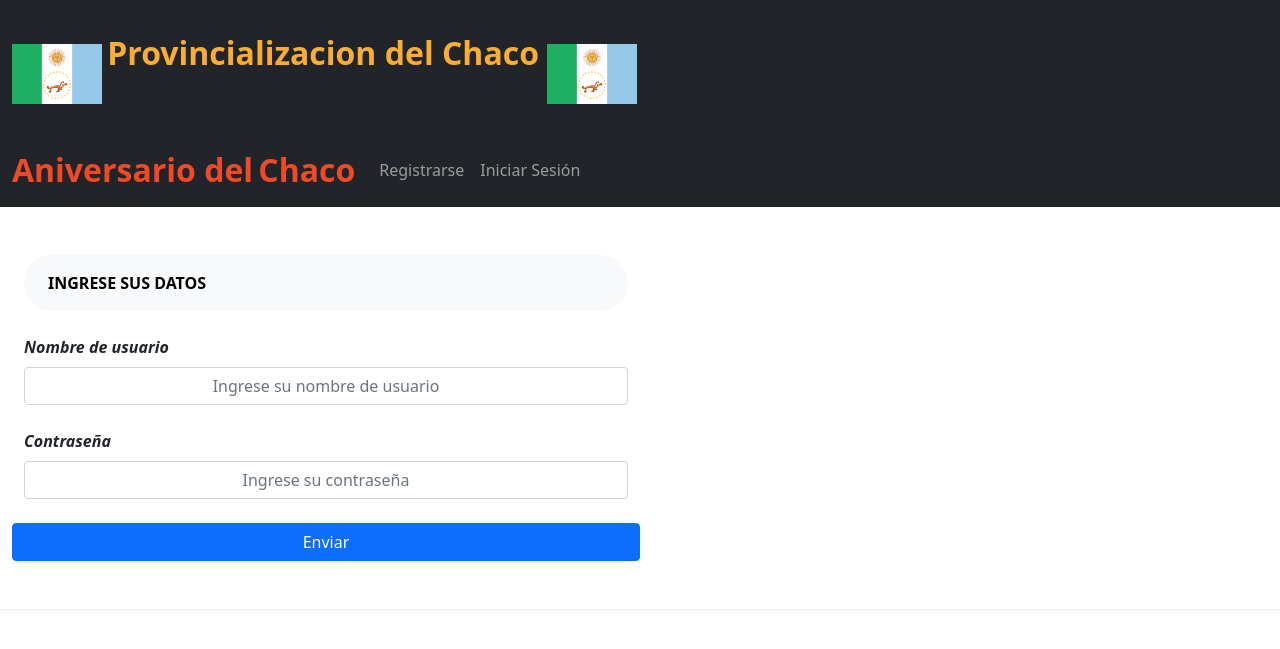
After one commit to SergioPari/Proyecto-Grupo-13, a Django app: template home/templates/login1.html in a window 1280 px wide. The commit adds this page. Shown: the top 649 px of the page. Run offline with Django 3.2, Linux system fonts and the light colour scheme; the template is opened without the code that fills it, so the values that code supplies are empty.

Commit message:
detalle de presentacion

```diff
--- a/home/templates/base.html
+++ b/home/templates/base.html
@@ -32,15 +32,20 @@
     <nav class="navbar navbar-dark bg-dark">
         <div class="container-fluid">
             <a class="navbar-brand" href="/">
+              <p align="center">
                 <div>
-                    <img src="/static/images/bandera.png" alt="" width="90" height="60" class="logo d-inline-block align-text-top"><span class="head1">  Provincializacion </span><span class="head1"> del </span><span class="head1">Chaco  </span><img src="/static/images/bandera.png" alt="" width="90" height="60" class="logo d-inline-block align-text-top">
+                    <img src="/static/images/bandera.png" alt="" width="90" height="60" class="logo d-inline-block align-text-top">
+                    <spam class ="head1">  Provincializacion</span> <span class="head1"> del <span class="head1">  Chaco  </spam>
+                    <img src="/static/images/bandera.png"  alt="" width="90" height="60" class="logo d-inline-block align-text-top" >
+
                 </div>
+             </p>
             </a>
         </div>
     </nav>
     <nav class="navbar navbar-expand-lg navbar-dark bg-dark">
         <div class="container-fluid">
-          <a class="navbar-brand" href="/"><span class="head2">Aniversario del</span> <span class="head2">Chaco</span></a>
+          <a  class="navbar-brand" href="/"><span class="head2">Aniversario del</span> <span class="head2">Chaco</span></a>
 
           <button class="navbar-toggler" type="button" data-bs-toggle="collapse" data-bs-target="#navbarSupportedContent" aria-controls="navbarSupportedContent" aria-expanded="false" aria-label="Toggle navigation">
             <span class="navbar-toggler-icon"></span>
@@ -56,12 +61,15 @@
                   </li>
 
                   {% if user.is_superuser %}
+
                   <div class="collapse navbar-collapse" id="navbarNavDarkDropdown">
                     <ul class="navbar-nav">
                       <li class="nav-item dropdown">
+
                         <a class="nav-link dropdown-toggle" href="#" id="navbarDarkDropdownMenuLink" role="button" data-bs-toggle="dropdown" aria-expanded="false">
                           Administrador
                         </a>
+
                         <ul class="dropdown-menu dropdown-menu-dark" aria-labelledby="navbarDarkDropdownMenuLink">
                           <li><a class="dropdown-item" href="/add_quiz/">Agregar Cuestionario</a></li>
                           <li><a class="dropdown-item" href="/add_question/">Agregar Preguntas</a></li>
@@ -70,6 +78,7 @@
                       </li>
                     </ul>
                   </div>
+
                   {% endif %}
               </ul>
               {% else %}
--- /dev/null
+++ b/home/templates/login1.html
@@ -0,0 +1,43 @@
+{% extends 'base.html' %}
+{% block title %} Login Page {% endblock %}
+{% block css %}
+<style>
+      .head1 {
+    color: #FBAD30;
+    font-size: 2rem;
+    font-weight: bold;
+    height: 50px;
+  }
+
+  .head2 {
+    color: #EF4926;
+    font-size: 2rem;
+    font-weight: bold;
+  }
+  </style>
+  {% endblock %}
+
+  {% block body %}
+  <div class="row py-5 p-4 bg-white rounded shadow-sm">
+
+    <div class="col-lg-6">
+        <div class="bg-light rounded-pill px-4 py-3 text-uppercase font-weight-bold"
+            style="color:black;font-weight:bold">Ingrese sus datos</div>
+        <br>
+        <form class="row g-4" method="POST" action="/login/">{% csrf_token %}
+            <div class="col-md-12">
+                <label for="inputname" class="form-label" style="font-weight: bold;"><i>
+                        Nombre de usuario</i></label>
+                <input type="text" placeholder="Ingrese su nombre de usuario" style="text-align: center;"
+                    class="form-control" id="username" name="username" required>
+            </div>
+
+            <div class="col-md-12">
+                <label for="inputname" class="form-label" style="font-weight: bold;"><i>
+                        Contraseña</i></label>
+                <input type="password" placeholder="Ingrese su contraseña" style="text-align: center;"
+                    class="form-control" id="password" name="password" required>
+            </div>
+            <button type="submit" class="btn btn-primary">Enviar</button>
+
+  {% endblock %}
```
Also changed, not shown: db.sqlite3, home/static/images/escultura2.jpg (added), home/static/images/escultura3.jpg (added).
